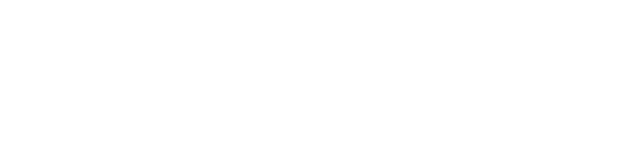
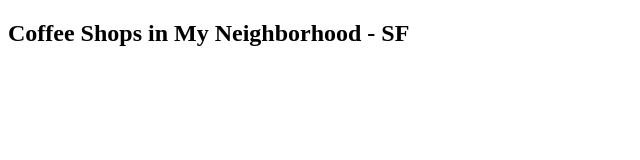
Before and after one commit to iwakoscott/udacity-final-project-ajax, a plain HTML site: page index.html in a window 1280 px wide. Shown: the whole page, without its empty margins (0-640 px from the left). Drawn offline with Linux system fonts and the light colour scheme.

Commit message:
add section for top banner.

```diff
--- a/index.html
+++ b/index.html
@@ -4,5 +4,9 @@
     <title>My Neighborhood Project</title>
   </head>
   <body>
+    <!-- Top Banner -->
+    <section class="top">
+      <h1 id="main-title">Coffee Shops in My Neighborhood - SF</h1>
+    </section>
   </body>
 </html>
```
